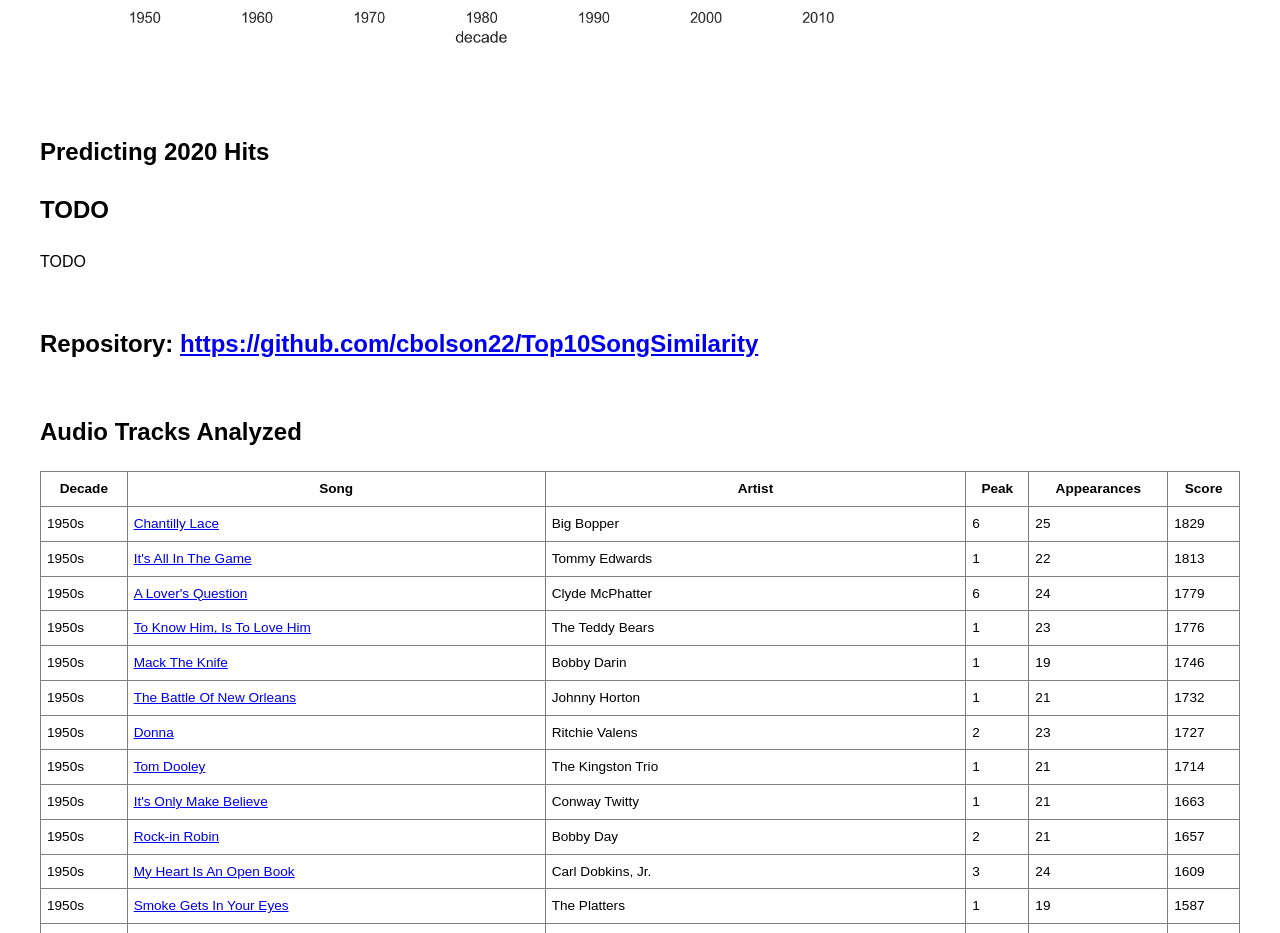
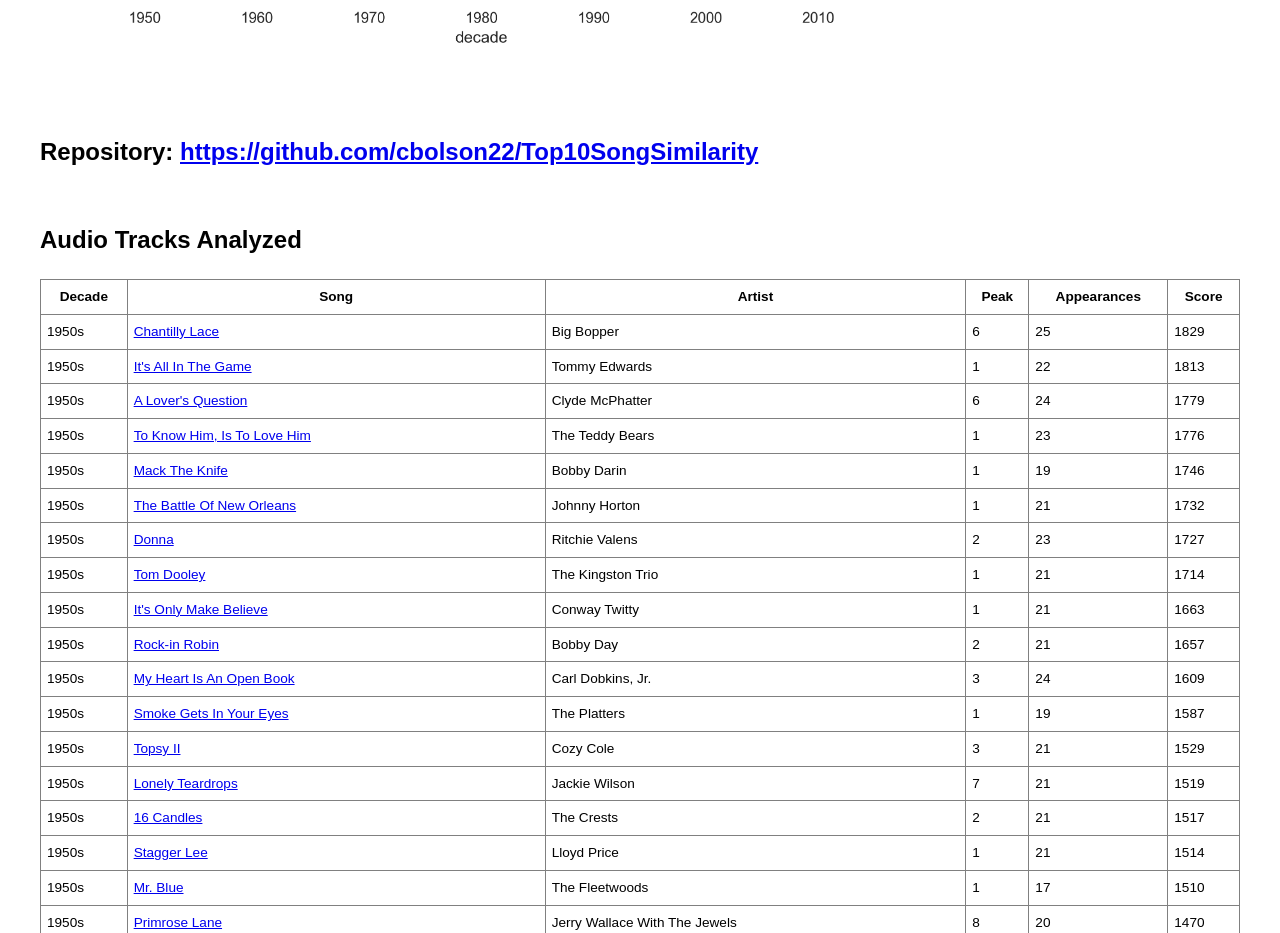
Before and after one commit to cbolson22/Top10SongSimilarity, a plain HTML site: page docs/index.html in a window 1280 px wide. Shown: the part 6040-6973 px from the top of the page. Drawn offline with Linux system fonts and the light colour scheme.

Commit message:
Edit index.html

```diff
--- a/docs/index.html
+++ b/docs/index.html
@@ -152,17 +152,6 @@ indicating that, as our findings suggest, modern hits have become more acoustica
 <img src="plots/label_entropy_trend.png">
 </div>
 
-<h2>
-Predicting 2020 Hits
-</h2>
-
-<div class="section">
-<h2>TODO</h2>
-<p>
-TODO
-</p>
-</div>
-
 
 <div class="section">
 <h2>Repository: <a href="https://github.com/cbolson22/Top10SongSimilarity">https://github.com/cbolson22/Top10SongSimilarity</a></h2></div>
```
